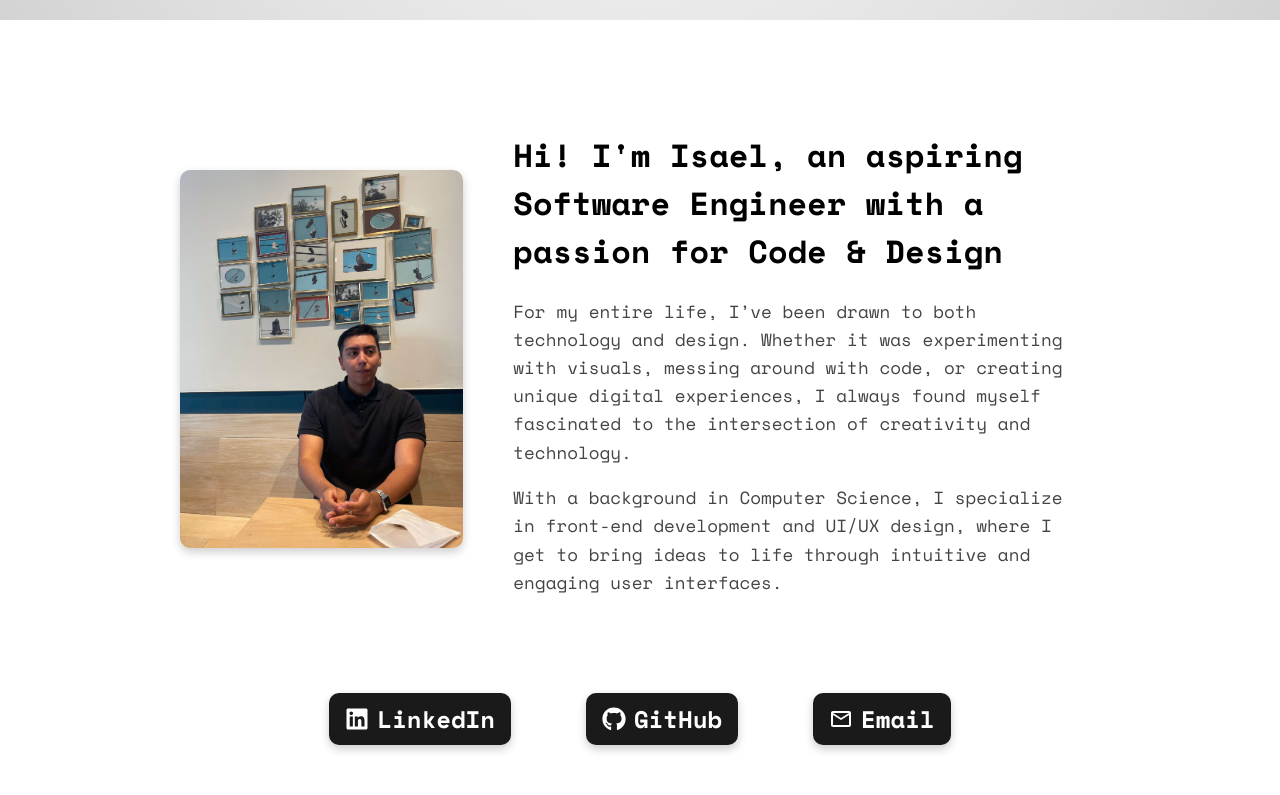
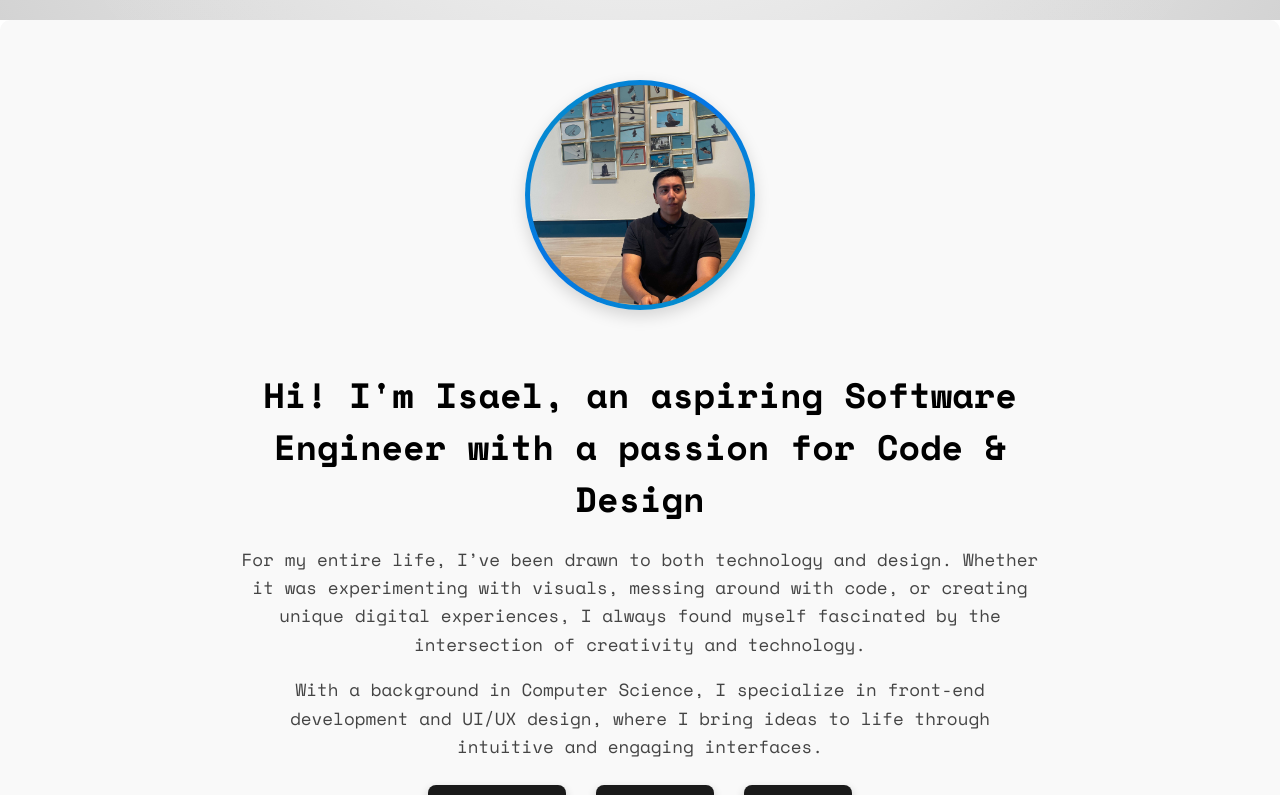
Before and after one commit to isxel/isael-ramirez-portfolio, a React (Vite) app: page / in a window 1280 px wide. Shown: the part 780-1575 px from the top of the page. Built offline with nearby package versions, Linux system fonts and the light colour scheme.

Commit message:
About styling change with css to go with it.

```diff
--- a/package.json
+++ b/package.json
@@ -14,7 +14,7 @@
   "dependencies": {
     "react": "^18.2.0",
     "react-dom": "^18.2.0",
-    "react-icons": "^5.4.0",
+    "react-icons": "^5.5.0",
     "react-intersection-observer": "^9.13.0",
     "react-router-dom": "^6.26.1",
     "react-slick": "^0.30.2",
@@ -23,8 +23,8 @@
   "devDependencies": {
     "@types/react": "^18.0.27",
     "@types/react-dom": "^18.0.10",
-    "@vitejs/plugin-react": "^3.1.0",
+    "@vitejs/plugin-react": "^4.3.4",
     "gh-pages": "^6.1.1",
-    "vite": "^4.1.0"
+    "vite": "^6.2.6"
   }
 }
--- a/src/components/About.jsx
+++ b/src/components/About.jsx
@@ -34,32 +34,29 @@
 
 const About = () => {
   return (
-    <div className="about-container" id="about">
-      <div className="about-content">
-        <div className="about-left">
-          <img src={aboutMe} alt="Isael Ramirez" className="self-image"></img>
+    <section className="about-vertical-section" id="about">
+      <div className="about-image-container">
+        <img src={aboutMe} alt="Isael Ramirez" className="about-image" />
       </div>
-        <div className="about-right">
-          <h1 className="about-title">
-            Hi! I'm Isael, an aspiring Software Engineer with a passion for Code
-            & Design
+
+      <div className="about-text">
+        <h1 className="about-heading">
+          Hi! I'm Isael, an aspiring Software Engineer with a passion for Code &
+          Design
         </h1>
-          <p className="about-description">
+        <p className="about-paragraph">
           For my entire life, I’ve been drawn to both technology and design.
           Whether it was experimenting with visuals, messing around with code,
           or creating unique digital experiences, I always found myself
-            fascinated to the intersection of creativity and technology.
+          fascinated by the intersection of creativity and technology.
         </p>
-          <p className="about-description">
+        <p className="about-paragraph">
           With a background in Computer Science, I specialize in front-end
-            development and UI/UX design, where I get to bring ideas to life
-            through intuitive and engaging user interfaces.
+          development and UI/UX design, where I bring ideas to life through
+          intuitive and engaging interfaces.
         </p>
-        </div>
-      </div>
 
-      <div className="contact-section">
-        <div className="contact-links">
+        <div className="about-links">
           <a
             href="https://www.linkedin.com/in/isael-ramirez-a4bb32309"
             target="_blank"
@@ -161,7 +158,7 @@
           </div>
         </div>
       </div>
-    </div>
+    </section>
   );
 };
 
--- a/src/style/About.css
+++ b/src/style/About.css
@@ -1,4 +1,102 @@
 @import url("https://fonts.googleapis.com/css2?family=Space+Mono:ital,wght@0,400;0,700;1,400;1,700&display=swap");
+
+.about-vertical-section {
+  display: flex;
+  flex-direction: column;
+  align-items: center;
+  text-align: center;
+  padding: 60px 20px;
+  background-color: #f9f9f9;
+  border-radius: 10px;
+}
+
+.about-image-container {
+  width: 220px;
+  height: 220px;
+  border-radius: 50%;
+  padding: 5px;
+  background: linear-gradient(-45deg, #00f260, #0575e6, #00f260);
+  background-size: 400% 400%;
+  animation: gradientWave 6s ease infinite;
+  display: flex;
+  align-items: center;
+  justify-content: center;
+  box-shadow: 0 6px 16px rgba(0, 0, 0, 0.15);
+  margin-bottom: 30px;
+}
+
+.about-image {
+  width: 100%;
+  height: 100%;
+  object-fit: cover;
+  border-radius: 50%;
+  display: block;
+}
+
+.about-text {
+  max-width: 800px;
+}
+
+.about-heading {
+  font-family: "Space Mono", monospace;
+  font-size: 2.2rem;
+  margin-bottom: 20px;
+}
+
+.about-paragraph {
+  font-family: "Space Mono", monospace;
+  font-size: 1.1rem;
+  line-height: 1.6;
+  margin-bottom: 16px;
+  color: #444;
+}
+
+.about-links {
+  display: flex;
+  justify-content: center;
+  gap: 30px;
+  flex-wrap: wrap;
+  margin-top: 25px;
+}
+
+.about-links a {
+  display: flex;
+  align-items: center;
+  gap: 8px;
+  font-size: 1rem;
+  font-weight: bold;
+  text-decoration: none;
+  color: #ffffff;
+  background-color: #1a1a1a;
+  padding: 10px 16px;
+  border-radius: 8px;
+  transition: transform 0.2s ease-in-out;
+  box-shadow: 0px 4px 10px rgba(0, 0, 0, 0.2);
+}
+
+.about-links a:hover {
+  transform: scale(1.05);
+  color: #e9e9e9;
+}
+
+.about-links svg {
+  font-size: 1.2rem;
+}
+
+@media (max-width: 768px) {
+  .about-heading {
+    font-size: 1.6rem;
+  }
+
+  .about-paragraph {
+    font-size: 1rem;
+  }
+
+  .about-image-container {
+    width: 150px;
+    height: 150px;
+  }
+}
 
 .about-container {
   display: flex;
@@ -252,3 +350,15 @@
     gap: 20px;
   }
 }
+
+@keyframes gradientWave {
+  0% {
+    background-position: 0% 50%;
+  }
+  50% {
+    background-position: 100% 50%;
+  }
+  100% {
+    background-position: 0% 50%;
+  }
+}
```
Also changed, not shown: 1 other file (tests, documents, lock files or other folders). Lines whose indentation alone changed are shown as unchanged.
